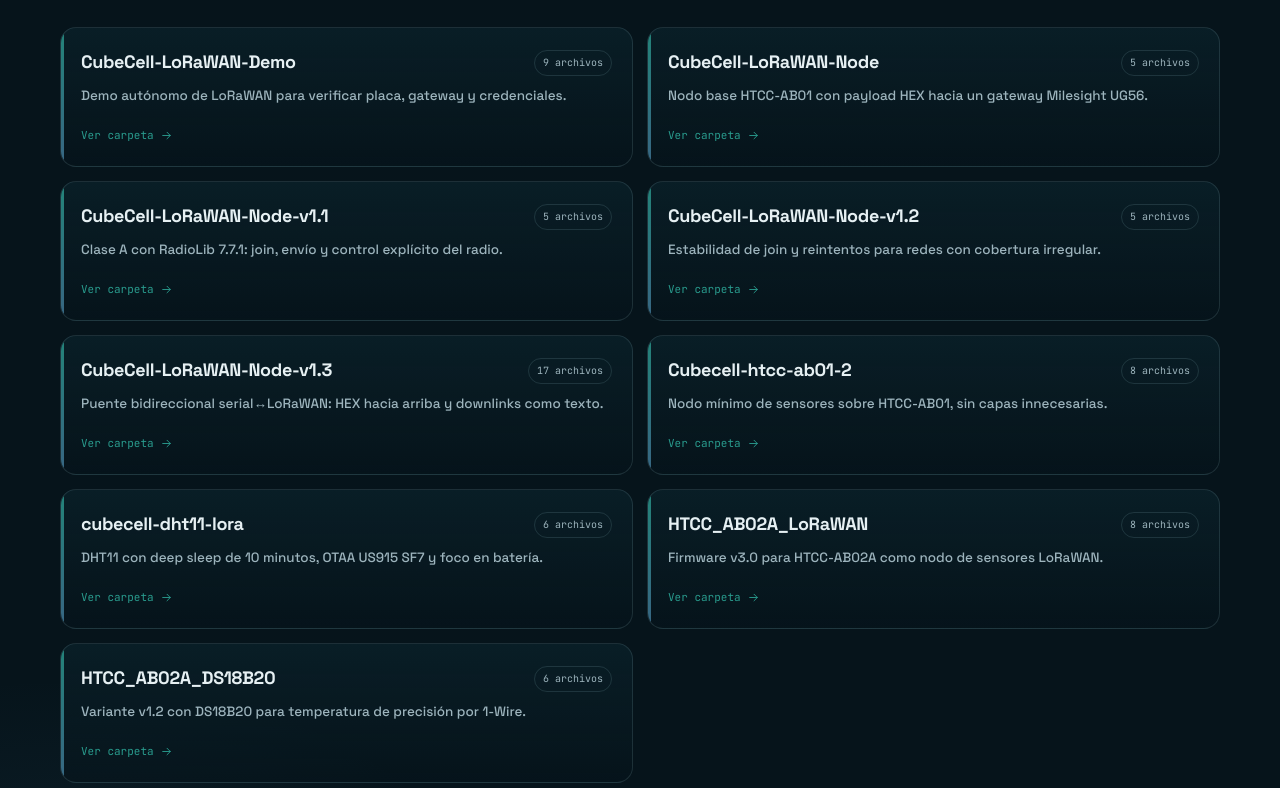
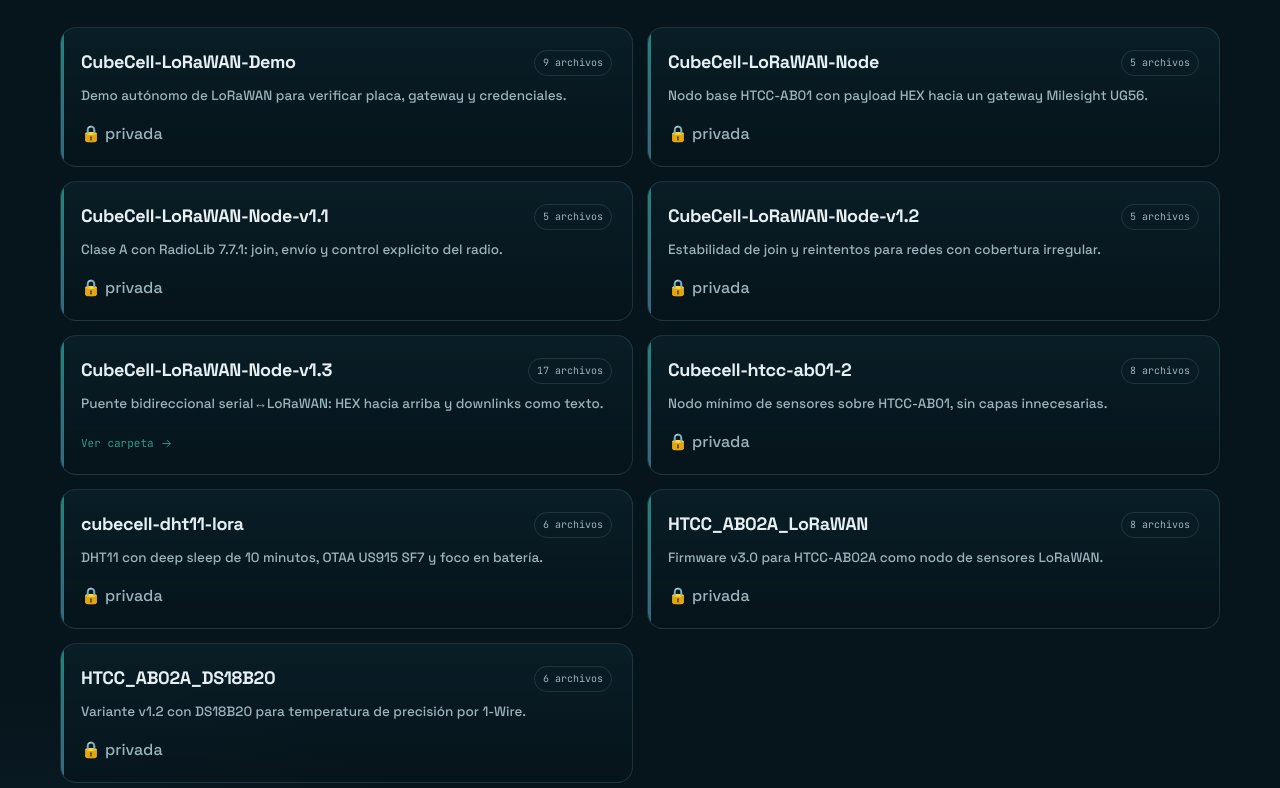
Before and after one commit to jmadasme/cubecell-lorawan, a plain HTML site: page docs/index.html in a window 1280 px wide. Shown: the part 1452-2240 px from the top of the page. Drawn offline with Linux system fonts and the light colour scheme; no server answers.

Commit message:
feat: marcar 8 versiones privadas en la página

```diff
--- a/docs/index.html
+++ b/docs/index.html
@@ -226,19 +226,19 @@ h2{font-size:clamp(30px,4vw,46px);line-height:1.05;letter-spacing:-.04em;margin:
   <div class="versions"><article class="version reveal">
   <div class="version-top"><h3>CubeCell-LoRaWAN-Demo</h3><span class="count">9 archivos</span></div>
   <p>Demo autónomo de LoRaWAN para verificar placa, gateway y credenciales.</p>
-  <a href="https://github.com/jmadasme/cubecell-lorawan/tree/main/versions/CubeCell-LoRaWAN-Demo" target="_blank" rel="noopener">Ver carpeta <svg viewBox="0 0 24 24" width="13" height="13" fill="none" stroke="currentColor" stroke-width="1.7" stroke-linecap="round" stroke-linejoin="round" aria-hidden="true"><path d="M5 12h14M13 6l6 6-6 6"/></svg></a>
+  <span class="lock" style="color:var(--muted)">🔒 privada</span>
 </article><article class="version reveal">
   <div class="version-top"><h3>CubeCell-LoRaWAN-Node</h3><span class="count">5 archivos</span></div>
   <p>Nodo base HTCC-AB01 con payload HEX hacia un gateway Milesight UG56.</p>
-  <a href="https://github.com/jmadasme/cubecell-lorawan/tree/main/versions/CubeCell-LoRaWAN-Node" target="_blank" rel="noopener">Ver carpeta <svg viewBox="0 0 24 24" width="13" height="13" fill="none" stroke="currentColor" stroke-width="1.7" stroke-linecap="round" stroke-linejoin="round" aria-hidden="true"><path d="M5 12h14M13 6l6 6-6 6"/></svg></a>
+  <span class="lock" style="color:var(--muted)">🔒 privada</span>
 </article><article class="version reveal">
   <div class="version-top"><h3>CubeCell-LoRaWAN-Node-v1.1</h3><span class="count">5 archivos</span></div>
   <p>Clase A con RadioLib 7.7.1: join, envío y control explícito del radio.</p>
-  <a href="https://github.com/jmadasme/cubecell-lorawan/tree/main/versions/CubeCell-LoRaWAN-Node-v1.1" target="_blank" rel="noopener">Ver carpeta <svg viewBox="0 0 24 24" width="13" height="13" fill="none" stroke="currentColor" stroke-width="1.7" stroke-linecap="round" stroke-linejoin="round" aria-hidden="true"><path d="M5 12h14M13 6l6 6-6 6"/></svg></a>
+  <span class="lock" style="color:var(--muted)">🔒 privada</span>
 </article><article class="version reveal">
   <div class="version-top"><h3>CubeCell-LoRaWAN-Node-v1.2</h3><span class="count">5 archivos</span></div>
   <p>Estabilidad de join y reintentos para redes con cobertura irregular.</p>
-  <a href="https://github.com/jmadasme/cubecell-lorawan/tree/main/versions/CubeCell-LoRaWAN-Node-v1.2" target="_blank" rel="noopener">Ver carpeta <svg viewBox="0 0 24 24" width="13" height="13" fill="none" stroke="currentColor" stroke-width="1.7" stroke-linecap="round" stroke-linejoin="round" aria-hidden="true"><path d="M5 12h14M13 6l6 6-6 6"/></svg></a>
+  <span class="lock" style="color:var(--muted)">🔒 privada</span>
 </article><article class="version reveal">
   <div class="version-top"><h3>CubeCell-LoRaWAN-Node-v1.3</h3><span class="count">17 archivos</span></div>
   <p>Puente bidireccional serial↔LoRaWAN: HEX hacia arriba y downlinks como texto.</p>
@@ -246,19 +246,19 @@ h2{font-size:clamp(30px,4vw,46px);line-height:1.05;letter-spacing:-.04em;margin:
 </article><article class="version reveal">
   <div class="version-top"><h3>Cubecell-htcc-ab01-2</h3><span class="count">8 archivos</span></div>
   <p>Nodo mínimo de sensores sobre HTCC-AB01, sin capas innecesarias.</p>
-  <a href="https://github.com/jmadasme/cubecell-lorawan/tree/main/versions/Cubecell-htcc-ab01-2" target="_blank" rel="noopener">Ver carpeta <svg viewBox="0 0 24 24" width="13" height="13" fill="none" stroke="currentColor" stroke-width="1.7" stroke-linecap="round" stroke-linejoin="round" aria-hidden="true"><path d="M5 12h14M13 6l6 6-6 6"/></svg></a>
+  <span class="lock" style="color:var(--muted)">🔒 privada</span>
 </article><article class="version reveal">
   <div class="version-top"><h3>cubecell-dht11-lora</h3><span class="count">6 archivos</span></div>
   <p>DHT11 con deep sleep de 10 minutos, OTAA US915 SF7 y foco en batería.</p>
-  <a href="https://github.com/jmadasme/cubecell-lorawan/tree/main/versions/cubecell-dht11-lora" target="_blank" rel="noopener">Ver carpeta <svg viewBox="0 0 24 24" width="13" height="13" fill="none" stroke="currentColor" stroke-width="1.7" stroke-linecap="round" stroke-linejoin="round" aria-hidden="true"><path d="M5 12h14M13 6l6 6-6 6"/></svg></a>
+  <span class="lock" style="color:var(--muted)">🔒 privada</span>
 </article><article class="version reveal">
   <div class="version-top"><h3>HTCC_AB02A_LoRaWAN</h3><span class="count">8 archivos</span></div>
   <p>Firmware v3.0 para HTCC-AB02A como nodo de sensores LoRaWAN.</p>
-  <a href="https://github.com/jmadasme/cubecell-lorawan/tree/main/versions/HTCC_AB02A_LoRaWAN" target="_blank" rel="noopener">Ver carpeta <svg viewBox="0 0 24 24" width="13" height="13" fill="none" stroke="currentColor" stroke-width="1.7" stroke-linecap="round" stroke-linejoin="round" aria-hidden="true"><path d="M5 12h14M13 6l6 6-6 6"/></svg></a>
+  <span class="lock" style="color:var(--muted)">🔒 privada</span>
 </article><article class="version reveal">
   <div class="version-top"><h3>HTCC_AB02A_DS18B20</h3><span class="count">6 archivos</span></div>
   <p>Variante v1.2 con DS18B20 para temperatura de precisión por 1-Wire.</p>
-  <a href="https://github.com/jmadasme/cubecell-lorawan/tree/main/versions/HTCC_AB02A_DS18B20" target="_blank" rel="noopener">Ver carpeta <svg viewBox="0 0 24 24" width="13" height="13" fill="none" stroke="currentColor" stroke-width="1.7" stroke-linecap="round" stroke-linejoin="round" aria-hidden="true"><path d="M5 12h14M13 6l6 6-6 6"/></svg></a>
+  <span class="lock" style="color:var(--muted)">🔒 privada</span>
 </article></div>
 </div></section>
 <section class="section tight"><div class="wrap"><div class="section-head reveal"><div class="kicker">03 — La idea</div><h2>Un puente entre dos radios</h2><p class="section-sub">El ESP32 no tiene LoRaWAN; el CubeCell sí. Este firmware convierte al CubeCell en una pasarela serial transparente.</p></div><div class="rich reveal"><div class="card-grid">
```
